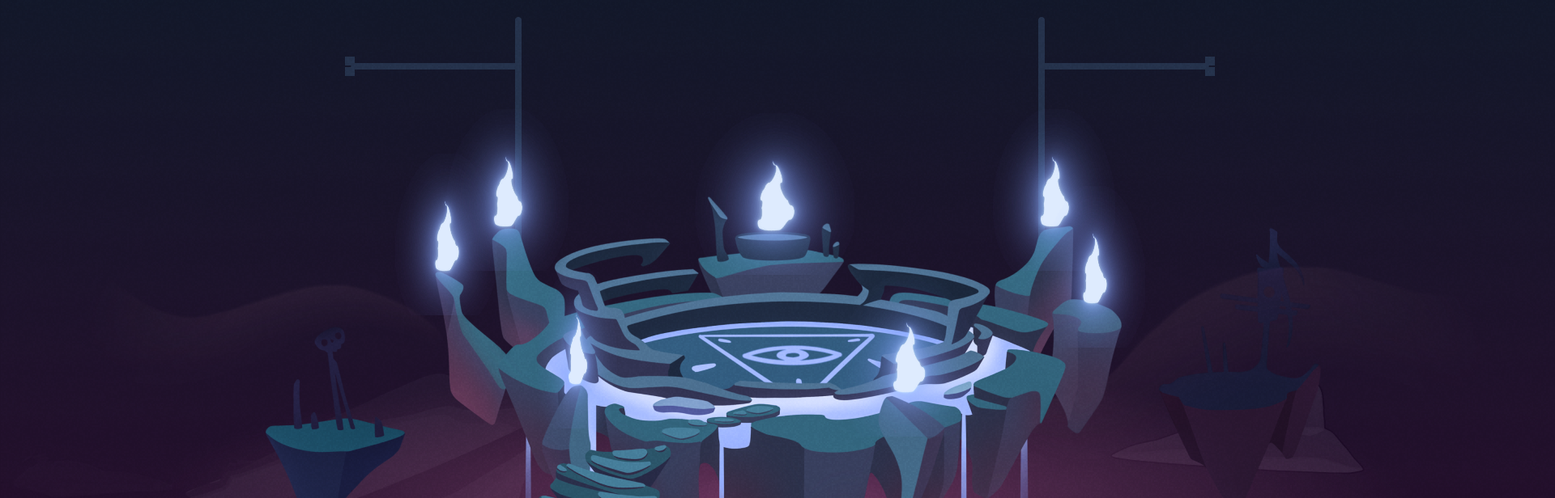
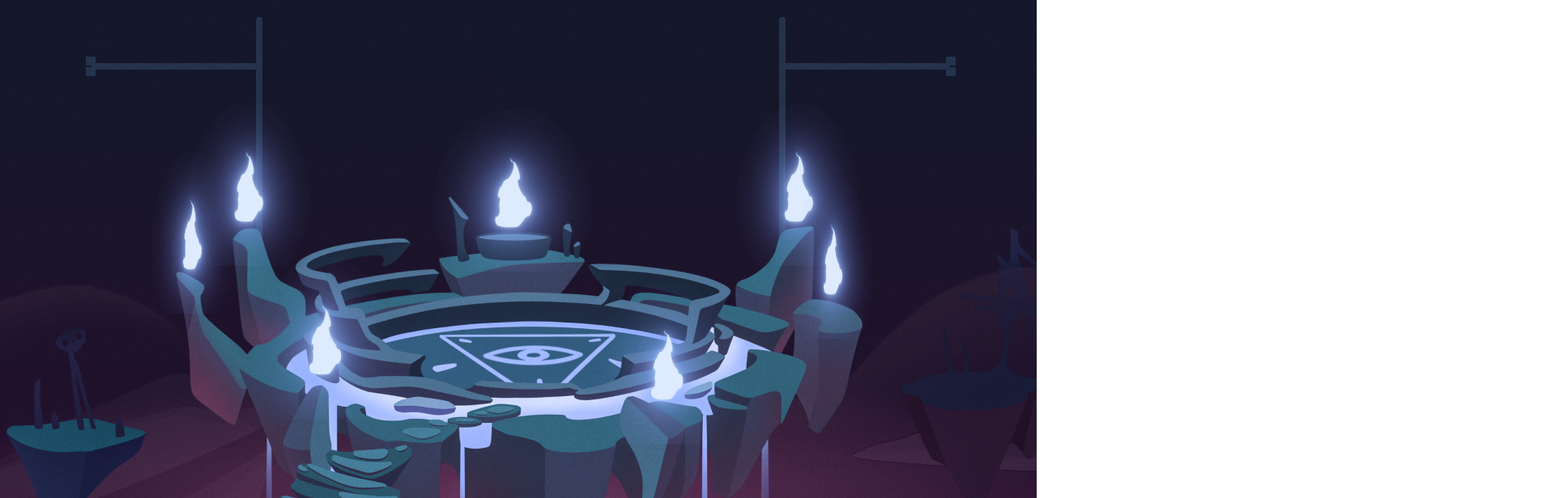
Before and after one commit to VladislavSurkov/CALACA, a React (Create React App) app: page / in a window 1280 px wide. Shown: the part 420-1036 px from the top of the page at 81% size, 1920 px wide, since content can reach past the window. Built offline with nearby package versions, Linux system fonts and the light colour scheme.

Commit message:
position fire animations

```diff
--- a/src/components/Fire/Fire.jsx
+++ b/src/components/Fire/Fire.jsx
@@ -1,8 +1,18 @@
-import { FireComp } from "./Fire.styled";
+import { FireComp, FireContainer } from "./Fire.styled";
 
 
-const Fire = ({ position }) => {
-  return <FireComp position={position} />;
+const Fire = () => {
+  return (
+    <FireContainer>
+      <FireComp position="center" />
+      <FireComp position="firstLeft" />
+      <FireComp position="secondLeft" />
+      <FireComp position="thirdLeft" />
+      <FireComp position="firstRight" />
+      <FireComp position="secondRight" />
+      <FireComp position="thirdRight" />
+    </FireContainer>
+  );
 };
 
 export default Fire;
--- a/src/components/Fire/Fire.styled.jsx
+++ b/src/components/Fire/Fire.styled.jsx
@@ -3,53 +3,55 @@ import fire from "../../img/animation/fire.png";
 
 const POSITION = {
   center: css`
-    position: absolute;
-    top: 560px;
-    left: 855px;
+    top: 5%;
+    left: 49%;
+    transform: translate(-50%, -50%);
   `,
   firstLeft: css`
-    position: absolute;
-    top: 555px;
-    left: 525px;
-    transform: rotateY(40deg);
+    top: 3%;
+    left: 11%;
+    transform: translate(-50%, -50%) rotateY(40deg);
   `,
   secondLeft: css`
-    position: absolute;
-    top: 610px;
-    left: 450px;
-    transform: rotateY(50deg);
+    top: 22%;
+    left: 3%;
+    transform: translate(-50%, -50%) rotateY(60deg);
   `,
   firstRight: css`
-    position: absolute;
-    top: 555px;
-    left: 1200px;
-    transform: rotateY(40deg);
+    top: 3%;
+    left: 90%;
+    transform: translate(-50%, -50%) rotateY(40deg);
   `,
   secondRight: css`
-    position: absolute;
-    top: 650px;
-    left: 1250px;
-    transform: rotateY(50deg);
+    top: 32%;
+    left: 95%;
+    transform: translate(-50%, -50%) rotateY(60deg);
   `,
   thirdLeft: css`
-    position: absolute;
-    top: 750px;
-    left: 612px;
-    transform: rotateY(60deg);
+    top: 64%;
+    left: 22%;
+    transform: translate(-50%, -50%) rotateY(30deg);
   `,
   thirdRight: css`
-    position: absolute;
-    top: 760px;
-    left: 1020px;
-    transform: rotateY(30deg);
+    top: 74%;
+    left: 71%;
+    transform: translate(-50%, -50%) rotateY(30deg);
   `,
 };
 
+export const FireContainer = styled.div`
+  position: relative;
+  width: 860px;
+  height: 310px;
+  margin-top: 640px;
+`;
 export const FireComp = styled.div`
   width: 200px;
   height: 200px;
+  position: absolute;
   background-image: url(${fire});
-  background-size: contain;
+  background-size: cover;
+  background-repeat: no-repeat;
 
   ${(props) => props.position && POSITION[props.position]};
 `;
--- a/src/pages/Plug/Plug.jsx
+++ b/src/pages/Plug/Plug.jsx
@@ -4,13 +4,7 @@ import { PlugContainer } from "./Plug.styled";
 const Plug = () => {
   return (
     <PlugContainer>
-      <Fire position="center" />
-      <Fire position="firstLeft"/>
-      <Fire position="secondLeft"/>
-      <Fire position="thirdLeft"/>
-      <Fire position="firstRight"/>
-      <Fire position="secondRight"/>
-      <Fire position="thirdRight"/>
+      <Fire/>
     </PlugContainer>
   );
 };
--- a/src/pages/Plug/Plug.styled.jsx
+++ b/src/pages/Plug/Plug.styled.jsx
@@ -3,10 +3,11 @@ import background from "../../img/plug-background.png"
 
 
 export const PlugContainer = styled.div`
-background-image: url(${background});
-background-size: contain;
-background-repeat: no-repeat;
-background-position: center;
-width: 1920px;
-height: 1080px;
-`
+  display: flex;
+  justify-content: center;
+  background-image: url(${background});
+  background-size: cover;
+  background-repeat: no-repeat;
+  background-position: center;
+  height: 1080px;
+`;
```
